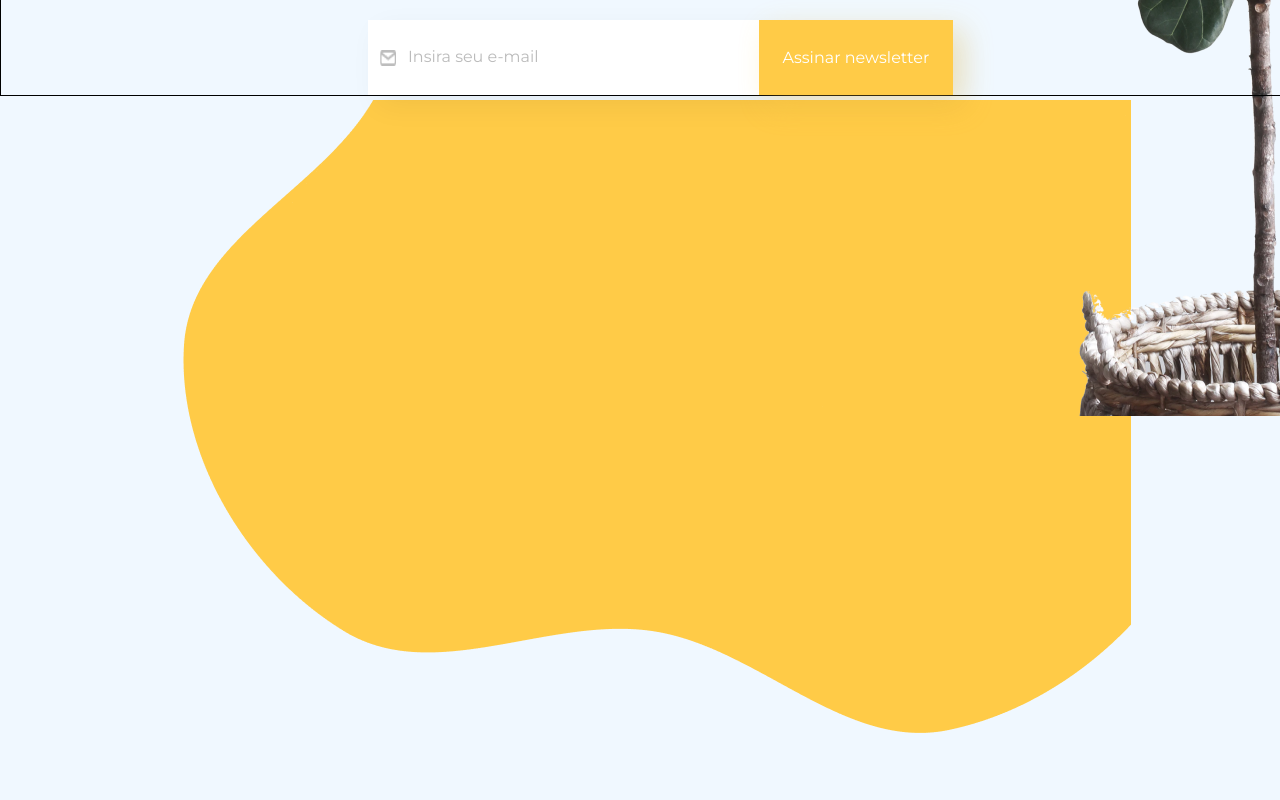
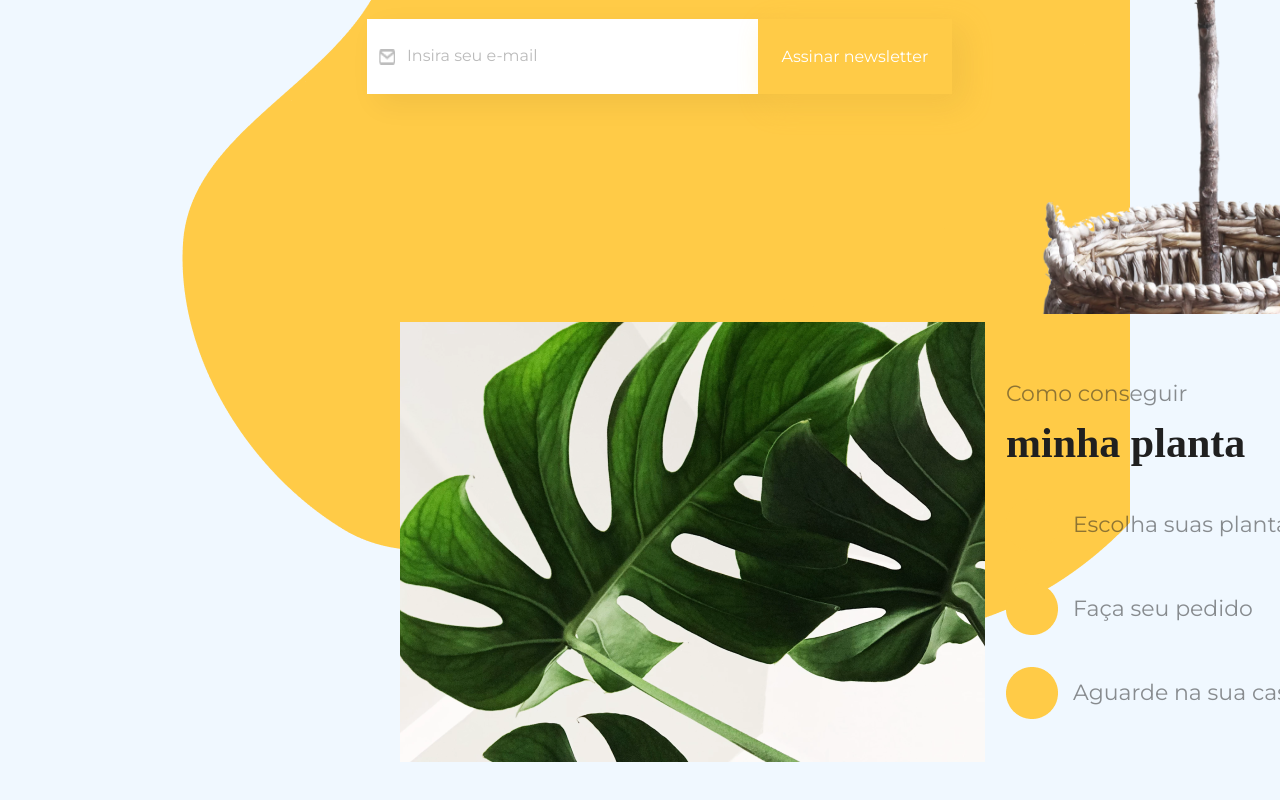
Before and after one commit to Amandalfs/react-day-7, a React (Vite) app: page / in a window 1280 px wide. Shown: the part 538-1338 px from the top of the page. Built offline with nearby package versions, Linux system fonts and the light colour scheme.

Commit message:
feat
infos componete

```diff
--- a/src/App.jsx
+++ b/src/App.jsx
@@ -8,7 +8,7 @@ function App() {
   return (
     <>
       <AssinaturaNewsletter/>
-{/*       <Infos/> */}
+      <Infos/>
     </>
   )
 }
--- a/src/componetes/AssinaturaNewsletter/EstiloAssinaturaNewsletter.css
+++ b/src/componetes/AssinaturaNewsletter/EstiloAssinaturaNewsletter.css
@@ -141,6 +141,7 @@
     z-index: -1;
     left: 740px;
     top: -650px;
+    height: 870px;
 
 }
 
--- a/src/componetes/infos/EstiloInfos.css
+++ b/src/componetes/infos/EstiloInfos.css
@@ -2,8 +2,59 @@
     display: flex;
     flex-direction: row;
     margin: 0 400px;
+    margin-top: 228px;
+    gap: 21px;
 }
 
-/* .infos-imagem {
+.infos-imagem {
+    width: 585px;
+    height: 440px;
+}
 
-} */
+.infos-subTitle {
+    margin-top: 58px;
+    margin-bottom: 12px;
+
+    font-family: 'Montserrat';
+    font-style: normal;
+    font-weight: 400;
+    font-size: 22px;
+    line-height: 27px;
+
+    color: #202020;
+
+    opacity: 0.5;
+ }
+
+ .infos-title {
+    margin-bottom: 32px;
+
+    font-family: 'Elsie Swash Caps';
+    font-style: normal;
+    font-weight: 900;
+    font-size: 42px;
+    line-height: 48px;
+
+    color: #202020;
+ }
+
+
+ .card-info {
+    display: flex;
+    flex-direction: row;
+    gap: 15px;
+    margin-bottom: 32px;
+}
+
+.card-info h2  {
+    align-self: center;
+    font-family: 'Montserrat';
+    font-style: normal;
+    font-weight: 400;
+    font-size: 22px;
+    line-height: 27px;
+
+    color: #202020;
+
+    opacity: 0.5;
+}
--- a/src/componetes/infos/infos.jsx
+++ b/src/componetes/infos/infos.jsx
@@ -1,7 +1,7 @@
 import './EstiloInfos.css'
 
 import folhaInfos from '../../assets/folhasinfos.png'
-
+import circulo from '../../assets/Ellipse.png'
 
 export default function Infos(){
     return (
@@ -9,18 +9,18 @@ export default function Infos(){
             <section className='cointainer-infos'>
                 <img src={folhaInfos} alt=""  className='infos-imagem'/>
                 <div className="infos">
-                    <h2>Como conseguir </h2>
-                    <h1>minha planta</h1>
-                    <div className="icons">
-                        <img src="" alt="" />
+                    <h2 className='infos-subTitle'>Como conseguir </h2>
+                    <h1 className='infos-title'>minha planta</h1>
+                    <div className="card-info">
+                        <img src={circulo}  alt="" />
                         <h2>Escolha suas plantas</h2>
                     </div>
-                    <div className="icons">
-                        <img src="" alt="" />
+                    <div className="card-info">
+                        <img src={circulo}  alt="" />
                         <h2>Faça seu pedido</h2>
                     </div>
-                    <div className="icons">
-                        <img src="" alt="" />
+                    <div className="card-info">
+                        <img src={circulo} alt="" />
                         <h2>Aguarde na sua casa</h2>
                     </div>
                 </div>
--- a/src/reset.css
+++ b/src/reset.css
@@ -11,5 +11,4 @@ body {
     background-color: aliceblue;
     color: black;
     width: 1920px;
-    border: 1px solid black;
 }
```
Also changed, not shown: src/assets/Ellipse.png (added).
